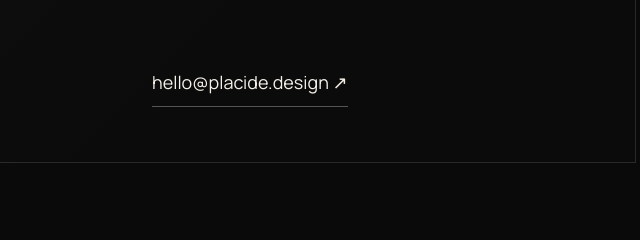
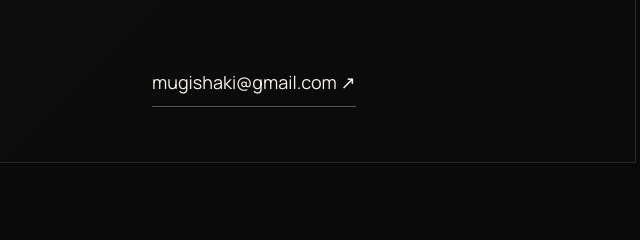
Before and after one commit to armstrong-codes/p-west-portfolio, a plain HTML site: page index.html in a window 1280 px wide. Shown: the part 3884-4124 px from the top of the page, 620-1260 px from the left. Drawn offline with nearby package versions, Linux system fonts and the light colour scheme.

Commit message:
Update email contact in index.

```diff
--- a/index.html
+++ b/index.html
@@ -691,7 +691,7 @@
               designed, or simply an interesting idea? Tell me about it.
             </p>
             <a class="email" href="mailto:hello@placide.design"
-              >hello@placide.design ↗</a
+              >mugishaki@gmail.com ↗</a
             >
           </div>
         </div>
```
